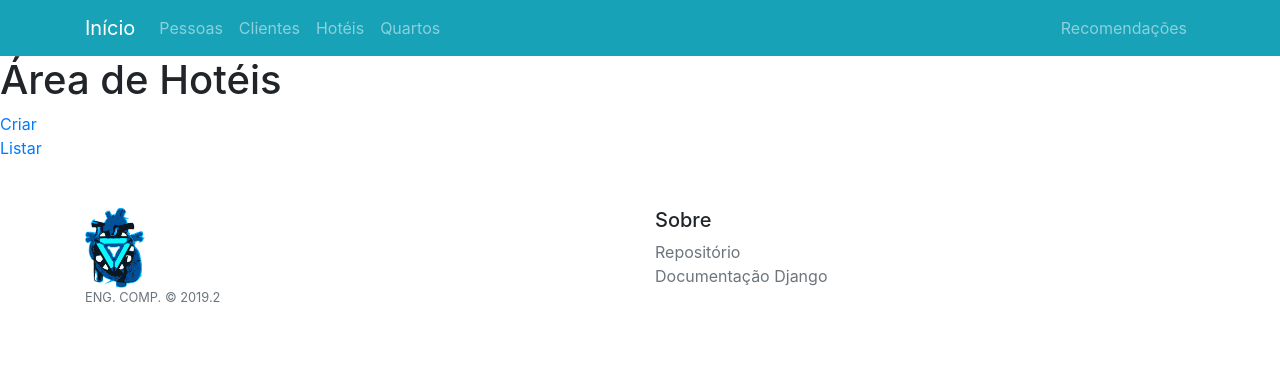
After one commit to isaquefms/tp_finales, a Django app: page /hotel in a window 1280 px wide. The commit adds this page. Shown: the top 370 px of the page. Run offline with Django 3.2, Linux system fonts and the light colour scheme; some libraries are stand-ins or nearby versions.

Commit message:
atualizando o home e paginas de modelo

```diff
--- a/apps/api/views.py
+++ b/apps/api/views.py
@@ -4,6 +4,10 @@ from apps.core.models import Pessoa, Cliente, Hotel, Quarto, RecomendacaoHotel
 from django.forms.models import model_to_dict
 # Create your views here.
 
+def cliente(request):
+    context = dict()
+    context['tipo'] = 'clientes'
+    return render(request, 'model.html', context=context)
 
 def cliente_create(request):
     context = dict()
@@ -44,6 +48,11 @@ def cliente_delete(request, cliente_id):
     cliente.delete()
     return redirect('cliente_view')
 #------------------Hoteis
+def hotel(request):
+    context = dict()
+    context['tipo'] = 'hoteis'
+    return render(request, 'model.html', context=context)
+
 def hotel_create(request):
     context = dict()
     context['tipo'] = 'hoteis'
@@ -83,6 +92,11 @@ def hotel_delete(request, hotel_id):
     hotel.delete()
     return redirect('hotel_view')
 #------------------Quartos
+def quarto(request):
+    context = dict()
+    context['tipo'] = 'quartos'
+    return render(request, 'model.html', context=context)
+
 def quarto_create(request):
     context = dict()
     context['tipo'] = 'quartos'
@@ -122,6 +136,11 @@ def quarto_delete(request, quarto_id):
     quarto.delete()
     return redirect('quarto_view')
 #---------------Recomendacoes
+def recomendacao(request):
+    context = dict()
+    context['tipo'] = 'recomendacoes'
+    return render(request, 'model.html', context=context)
+
 def recomendacao_create(request):
     context = dict()
     context['tipo'] = 'recomendacoes'
@@ -161,6 +180,11 @@ def recomendacao_delete(request, recomendacao_id):
     recomendacao.delete()
     return redirect('recomendacao_view')
 #--------------------Pessoa
+def pessoa(request):
+    context = dict()
+    context['tipo'] = 'pessoas'
+    return render(request, 'model.html', context=context)
+
 def pessoa_create(request):
     context = dict()
     context['tipo'] = 'pessoas'
--- a/recmmnd/urls.py
+++ b/recmmnd/urls.py
@@ -14,7 +14,7 @@ Including another URLconf
 """
 from django.contrib import admin
 from django.urls import path
-from apps.api.views import pessoa_create, pessoa_view, pessoa_edit, pessoa_delete, cliente_create, cliente_view, cliente_edit, cliente_delete, hotel_view, hotel_create, hotel_edit, hotel_delete, quarto_view, quarto_create, quarto_edit, quarto_delete, recomendacao_view, recomendacao_create, recomendacao_edit, recomendacao_delete
+from apps.api.views import pessoa_create, pessoa_view, pessoa_edit, pessoa_delete, cliente_create, cliente_view, cliente_edit, cliente_delete, hotel_view, hotel_create, hotel_edit, hotel_delete, quarto_view, quarto_create, quarto_edit, quarto_delete, recomendacao_view, recomendacao_create, recomendacao_edit, recomendacao_delete, cliente, pessoa, hotel, quarto, recomendacao
 from django.shortcuts import render
 
 def home(request):
@@ -24,26 +24,31 @@ urlpatterns = [
     path('admin/', admin.site.urls),
     path('', home, name='home'),
     #Pessoa
+    path('pessoa', pessoa, name='pessoa'),
     path('pessoa/create', pessoa_create, name='pessoa_create'),
     path('pessoa/view', pessoa_view, name='pessoa_view'),
     path('pessoa/edit/<int:pessoa_id>', pessoa_edit, name='pessoa_edit'),
     path('pessoa/delete/<int:pessoa_id>', pessoa_delete, name='pessoa_delete'),
     #Cliente
+    path('cliente', cliente, name='cliente'),
     path('cliente/create', cliente_create, name='cliente_create'),
     path('cliente/view', cliente_view, name='cliente_view'),
     path('cliente/edit/<int:cliente_id>', cliente_edit, name='cliente_edit'),
     path('cliente/delete/<int:cliente_id>', cliente_delete, name='cliente_delete'),
     #Hotel
+    path('hotel', hotel, name='hotel'),
     path('hotel/create', hotel_create, name='hotel_create'),
     path('hotel/view', hotel_view, name='hotel_view'),
     path('hotel/edit/<int:hotel_id>', hotel_edit, name='hotel_edit'),
     path('hotel/delete/<int:hotel_id>', hotel_delete, name='hotel_delete'),
     #Quarto
+    path('quarto', quarto, name='quarto'),
     path('quarto/create', quarto_create, name='quarto_create'),
     path('quarto/view', quarto_view, name='quarto_view'),
     path('quarto/edit/<int:quarto_id>', quarto_edit, name='quarto_edit'),
     path('quarto/delete/<int:quarto_id>', quarto_delete, name='quarto_delete'),
     #Recomendacao
+    path('recomendacao', recomendacao, name='recomendacao'),
     path('recomendacao/create', recomendacao_create, name='recomendacao_create'),
     path('recomendacao/view', recomendacao_view, name='recomendacao_view'),
     path('recomendacao/edit/<int:recomendacao_id>', recomendacao_edit, name='recomendacao_edit'),
--- a/templates/base.html
+++ b/templates/base.html
@@ -19,21 +19,21 @@
     <div class="collapse navbar-collapse" id="navbarsExample07">
       <ul class="navbar-nav mr-auto">
         <li class="nav-item">
-          <a class="nav-link" href="#">Pessoas</a>
+          <a class="nav-link" href="{% url 'pessoa' %}">Pessoas</a>
         </li>
         <li class="nav-item">
-          <a class="nav-link" href="#">Clientes</a>
+          <a class="nav-link" href="{% url 'cliente' %}">Clientes</a>
         </li>
         <li class="nav-item">
-          <a class="nav-link" href="#">Hotéis</a>
+          <a class="nav-link" href="{% url 'hotel' %}">Hotéis</a>
         </li>
         <li class="nav-item">
-          <a class="nav-link" href="#">Quartos</a>
+          <a class="nav-link" href="{% url 'quarto' %}">Quartos</a>
         </li>
       </ul>
       <ul class="navbar-nav my-2 my-md-0">
         <li class="nav-item">
-          <a class="nav-link" href="#">Recomendações</a>
+          <a class="nav-link" href="{% url 'recomendacao' %}">Recomendações</a>
         </li>
       </ul>
     </div>
--- /dev/null
+++ b/templates/model.html
@@ -0,0 +1,41 @@
+{% extends 'base.html' %}
+{% load static %}
+{% block content %}
+<body>
+  <h1>
+    Área de
+    {% if tipo == 'clientes' %}
+        Clientes
+    {% elif tipo == 'hoteis' %}
+        Hotéis
+    {% elif tipo == 'quartos' %}
+        Quartos
+    {% elif tipo == 'recomendacoes' %}
+        Recomendações
+    {% elif tipo == 'pessoas' %}
+        Pessoas
+    {% else %}
+        Erro!
+    {% endif %}
+  </h1>
+  {% if tipo == 'clientes' %}
+    <a href="{% url 'cliente_create' %}">Criar</a><br>
+    <a href="{% url 'cliente_view' %}">Listar</a>
+  {% elif tipo == 'hoteis' %}
+    <a href="{% url 'hotel_create' %}">Criar</a><br>
+    <a href="{% url 'hotel_view' %}">Listar</a>
+  {% elif tipo == 'quartos' %}
+    <a href="{% url 'quarto_create' %}">Criar</a><br>
+    <a href="{% url 'quarto_view' %}">Listar</a>
+  {% elif tipo == 'recomendacoes' %}
+    <a href="{% url 'recomendacao_create' %}">Criar</a><br>
+    <a href="{% url 'recomendacao_view' %}">Listar</a>
+  {% elif tipo == 'pessoas' %}
+    <a href="{% url 'pessoa_create' %}">Criar</a><br>
+    <a href="{% url 'pessoa_view' %}">Listar</a>
+  {% else %}
+      Erro!
+  {% endif %}
+</body>
+
+{% endblock %}
```
Also changed, not shown: templates/home.html (+1 -16 lines).
